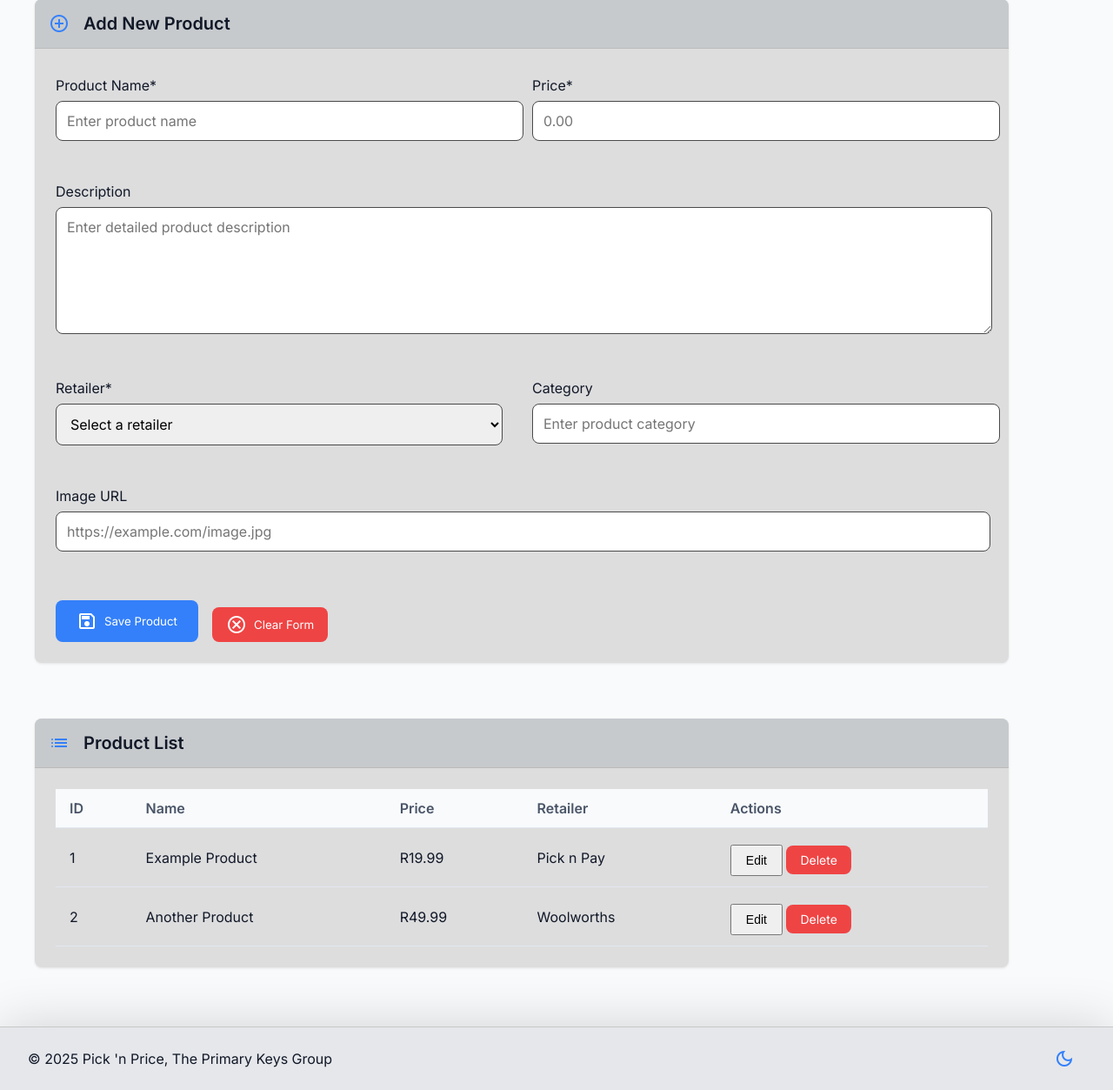
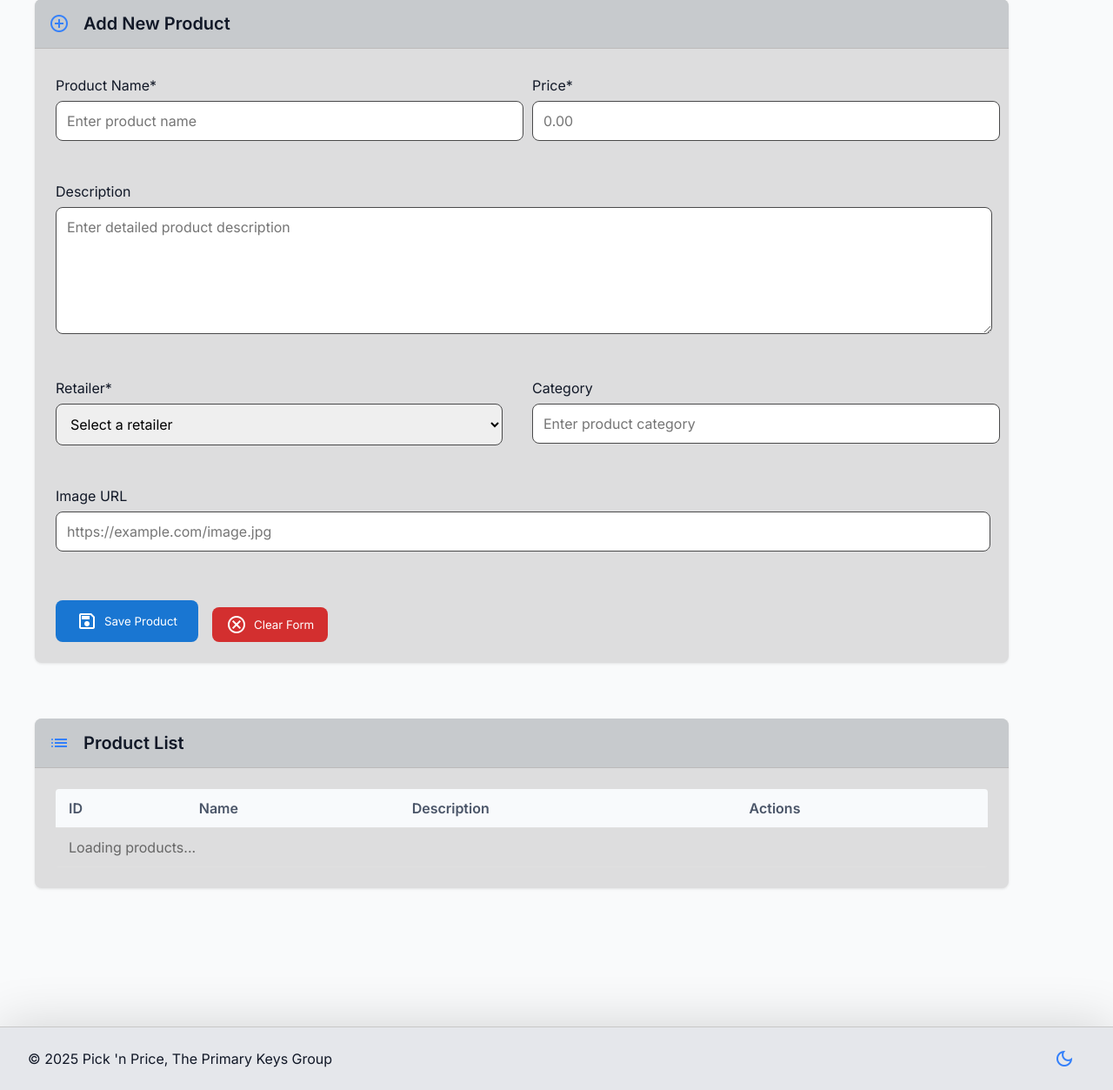
Before and after one commit to u23608821/COS221_Assignment_5, a PHP site: page /html/Admin_Products.html in a window 1280 px wide. Shown: the part 260-1513 px from the top of the page at 87% size. Run offline with PHP 8.4, Linux system fonts and the light colour scheme.

Commit message:
more admin functionality

```diff
--- a/src/public/html/Admin_Products.html
+++ b/src/public/html/Admin_Products.html
@@ -70,13 +70,10 @@
           <div class="form-row">
             <div class="form-group">
               <label for="product-retailer">Retailer*</label>
-              <select id="product-retailer" name="retailer_id" required>
-                <option value="">Select a retailer</option>
-                <option value="1">Pick n Pay</option>
-                <option value="2">Woolworths</option>
-                <option value="3">Checkers</option>
-                <option value="4">Spar</option>
-              </select>
+             <select id="product-retailer" name="retailer_id" required>
+    <option value="">Select a retailer</option>
+    <!-- Retailers will be loaded dynamically -->
+    </select>
             </div>
 
             <div class="form-group">
@@ -100,6 +97,7 @@
               Clear Form
             </button>
           </div>
+          <div id="productFormMessage" class="result-message"></div>
         </form>
       </div>
     </div>
@@ -113,24 +111,25 @@
       </div>
       <div class="card-content">
         <div class="table-responsive">
+           <div id="productListMessage" class="result-message"></div>
           <table class="product-table">
             <thead>
               <tr>
                 <th>ID</th>
                 <th>Name</th>
-                <th>Price</th>
-                <th>Retailer</th>
+                <th>Description</th>
                 <th>Actions</th>
               </tr>
             </thead>
             <tbody id="product-list">
               <!-- Product data will be loaded here via JavaScript -->
               <tr>
-                <td colspan="5" class="loading">Loading products...</td>
+                <td colspan="4" class="loading">Loading products...</td>
               </tr>
             </tbody>
           </table>
         </div>
+
       </div>
     </div>
   </main>
--- a/src/public/scripts/Admin_Products.js
+++ b/src/public/scripts/Admin_Products.js
@@ -5,6 +5,39 @@ const themeToggle = document.getElementById("themeToggle");
 const themeIcon = document.getElementById("themeIcon");
 const menuToggle = document.getElementById("menuToggle");
 const navLinks = document.getElementById("navLinks");
+
+
+function showSuccessMessage(elementId, message) {
+    const element = document.getElementById(elementId);
+    if (!element) return;
+
+    element.innerHTML = message;
+    element.className = 'result-message success';
+    element.style.display = 'block';
+
+    setTimeout(() => {
+        element.style.display = 'none';
+    }, 5000);
+}
+
+function showErrorMessage(elementId, message) {
+    const element = document.getElementById(elementId);
+    if (!element) return;
+
+    element.innerHTML = message;
+    element.className = 'result-message error';
+    element.style.display = 'block';
+
+    setTimeout(() => {
+        element.style.display = 'none';
+    }, 5000);
+}
+
+function getAdminApiKey() {
+    return localStorage.getItem('adminApiKey') ||
+           sessionStorage.getItem('adminApiKey') ||
+           getCookie('adminApiKey');
+}
 
 function updateIcon() {
   themeIcon.textContent = document.body.classList.contains("dark") ? "light_mode" : "dark_mode";
@@ -65,65 +98,278 @@ function getCookie(name) {
   return "";
 }
 
+// Product Form Handling
+document.getElementById('product-form').addEventListener('submit', async function(e) {
+    e.preventDefault();
 
-// Product Form Handling
-document.getElementById('product-form').addEventListener('submit', function(e) {
-  e.preventDefault();
+    const adminApiKey = getAdminApiKey();
+    if (!adminApiKey) {
+        showErrorMessage('productFormMessage', 'Admin session expired. Please log in again.');
+        return;
+    }
 
-  const formData = {
-    name: document.getElementById('product-name').value,
-    description: document.getElementById('product-description').value,
-    price: parseFloat(document.getElementById('product-price').value),
-    retailer_id: parseInt(document.getElementById('product-retailer').value),
-    image_url: document.getElementById('product-image').value,
-    category: document.getElementById('product-category').value
-  };
+    const formData = {
+        type: 'AddNewProduct',
+        apikey: adminApiKey,
+        name: document.getElementById('product-name').value.trim(),
+        description: document.getElementById('product-description').value.trim(),
+        price: parseFloat(document.getElementById('product-price').value),
+        retailer_id: parseInt(document.getElementById('product-retailer').value),
+        image_url: document.getElementById('product-image').value.trim(),
+        category: document.getElementById('product-category').value.trim()
+    };
 
-  // Here you would typically send this data to your backend
-  console.log('Form submitted:', formData);
+    // Validate required fields
+    if (!formData.name) {
+        showErrorMessage('productFormMessage', 'Product name is required');
+        return;
+    }
 
-  // Simulate successful submission
-  alert('Product saved successfully!');
-  this.reset();
+    // Validate retailer_id and price - both must be provided if either exists
+    if ((formData.retailer_id && !formData.price) || (!formData.retailer_id && formData.price)) {
+        showErrorMessage('productFormMessage', 'Both retailer and price must be provided together');
+        return;
+    }
 
-  // In a real app, you would refresh the product list here
-  // loadProducts();
+    try {
+        const response = await fetch('http://localhost:8000/api.php', {
+            method: 'POST',
+            headers: {
+                'Content-Type': 'application/json',
+            },
+            body: JSON.stringify(formData)
+        });
+
+        const result = await response.json();
+
+        if (result.status === 'success') {
+            let successMessage = 'Product added successfully!';
+            if (result.message.includes('updated')) {
+                successMessage = 'Product price updated for retailer!';
+            }
+            showSuccessMessage('productFormMessage', successMessage);
+            this.reset();
+            loadProducts(); // Refresh the product list
+        } else {
+            let errorMessage = result.message;
+            if (result.data) {
+                errorMessage += '<br><small>' + Object.values(result.data).join('<br>') + '</small>';
+            }
+            showErrorMessage('productFormMessage', errorMessage);
+        }
+    } catch (error) {
+        console.error('Error adding product:', error);
+        showErrorMessage('productFormMessage', 'Failed to add product. Please try again.');
+    }
 });
 
-// Function to load products (simulated)
-function loadProducts() {
-  // This would be an API call in a real application
-  setTimeout(() => {
+
+
+
+
+
+// Function to load products from API
+async function loadProducts() {
+    const adminApiKey = getAdminApiKey();
+    if (!adminApiKey) {
+        console.error('Admin not authenticated');
+        return;
+    }
+
     const productList = document.getElementById('product-list');
-    productList.innerHTML = `
-      <tr>
-        <td>1</td>
-        <td>Example Product</td>
-        <td>R19.99</td>
-        <td>Pick n Pay</td>
-        <td>
-          <button class="btn-sm">Edit</button>
-          <button class="btn-sm btn-danger">Delete</button>
-        </td>
-      </tr>
-      <tr>
-        <td>2</td>
-        <td>Another Product</td>
-        <td>R49.99</td>
-        <td>Woolworths</td>
-        <td>
-          <button class="btn-sm">Edit</button>
-          <button class="btn-sm btn-danger">Delete</button>
-        </td>
-      </tr>
-    `;
-  }, 500);
+    productList.innerHTML = '<tr><td colspan="5" class="loading">Loading products...</td></tr>';
+
+    try {
+        const response = await fetch('http://localhost:8000/api.php', {
+            method: 'POST',
+            headers: {
+                'Content-Type': 'application/json',
+            },
+            body: JSON.stringify({
+                type: 'getAllProducts',
+                apikey: adminApiKey
+
+            })
+        });
+
+        const result = await response.json();
+
+        if (result.status === 'success') {
+            renderProducts(result.data);
+        } else {
+            productList.innerHTML = '<tr><td colspan="4" class="error">Error loading products: ' + result.message + '</td></tr>';
+        }
+    } catch (error) {
+        console.error('Error loading products:', error);
+        productList.innerHTML = '<tr><td colspan="4" class="error">Failed to load products. Please try again.</td></tr>';
+    }
+}
+
+
+
+
+
+// Render products in the table
+function renderProducts(products) {
+    const productList = document.getElementById('product-list');
+
+    if (!products || products.length === 0) {
+        productList.innerHTML = '<tr><td colspan="4">No products found</td></tr>';
+        return;
+    }
+
+    let html = '';
+    products.forEach(product => {
+        html += `
+            <tr data-product-id="${product.id}">
+                <td>${product.id}</td>
+                <td>
+                    <span class="product-name">${product.name}</span>
+                    <input type="text" class="product-name-edit" value="${product.name}" style="display: none;">
+                </td>
+                <td>
+                    <span class="product-description">${product.description}</span>
+                    <input type="text" class="product-description-edit" value="${product.description}" style="display: none;">
+                </td>
+                <td class="actions">
+                    <button class="btn-sm btn-edit" onclick="toggleEditMode(this, ${product.id})">Edit</button>
+                    <button class="btn-sm btn-save" onclick="saveProduct(${product.id})" style="display: none;">Save</button>
+                    <button class="btn-sm btn-cancel" onclick="cancelEdit(${product.id})" style="display: none;">Cancel</button>
+                    <button class="btn-sm btn-danger" onclick="deleteProduct(${product.id})">Delete</button>
+                </td>
+            </tr>
+        `;
+    });
+
+    productList.innerHTML = html;
+}
+
+
+
+
+// Toggle edit mode for a product
+function toggleEditMode(button, productId) {
+    const row = button.closest('tr');
+    row.querySelector('.product-name').style.display = 'none';
+    row.querySelector('.product-description').style.display = 'none';
+    row.querySelector('.product-name-edit').style.display = 'inline-block';
+    row.querySelector('.product-description-edit').style.display = 'inline-block';
+    row.querySelector('.btn-edit').style.display = 'none';
+    row.querySelector('.btn-save').style.display = 'inline-block';
+    row.querySelector('.btn-cancel').style.display = 'inline-block';
+}
+
+// Cancel edit mode
+function cancelEdit(productId) {
+    const row = document.querySelector(`tr[data-product-id="${productId}"]`);
+    if (!row) return;
+
+    row.querySelector('.product-name').style.display = 'inline';
+    row.querySelector('.product-description').style.display = 'inline';
+    row.querySelector('.product-name-edit').style.display = 'none';
+    row.querySelector('.product-description-edit').style.display = 'none';
+    row.querySelector('.btn-edit').style.display = 'inline-block';
+    row.querySelector('.btn-save').style.display = 'none';
+    row.querySelector('.btn-cancel').style.display = 'none';
+}
+
+// Save product changes
+async function saveProduct(productId) {
+    const row = document.querySelector(`tr[data-product-id="${productId}"]`);
+    if (!row) return;
+
+    const newName = row.querySelector('.product-name-edit').value.trim();
+    const newDescription = row.querySelector('.product-description-edit').value.trim();
+
+    if (!newName) {
+        showErrorMessage('productListMessage', 'Product name cannot be empty');
+        return;
+    }
+
+    const adminApiKey = getAdminApiKey();
+    if (!adminApiKey) {
+        showErrorMessage('productListMessage', 'Admin session expired. Please log in again.');
+        return;
+    }
+
+    try {
+        const response = await fetch('http://localhost:8000/api.php', {
+            method: 'POST',
+            headers: {
+                'Content-Type': 'application/json',
+            },
+            body: JSON.stringify({
+                type: 'UpdateProduct',
+                apikey: adminApiKey,
+                product_id: productId,
+                name: newName,
+                description: newDescription
+            })
+        });
+
+        const result = await response.json();
+
+        if (result.status === 'success') {
+            showSuccessMessage('productListMessage', 'Product updated successfully!');
+            loadProducts(); // Refresh the list
+        } else {
+            showErrorMessage('productListMessage', result.message || 'Failed to update product');
+            cancelEdit(productId); // Revert changes
+        }
+    } catch (error) {
+        console.error('Error updating product:', error);
+        showErrorMessage('productListMessage', 'Failed to update product. Please try again.');
+        cancelEdit(productId); // Revert changes
+    }
+}
+
+// Delete a product
+async function deleteProduct(productId) {
+    if (!confirm('Are you sure you want to delete this product? This action cannot be undone.')) {
+        return;
+    }
+
+    const adminApiKey = getAdminApiKey();
+    if (!adminApiKey) {
+        showErrorMessage('productListMessage', 'Admin session expired. Please log in again.');
+        return;
+    }
+
+    try {
+        const response = await fetch('http://localhost:8000/api.php', {
+            method: 'POST',
+            headers: {
+                'Content-Type': 'application/json',
+            },
+            body: JSON.stringify({
+                type: 'deleteProduct',
+                apikey: adminApiKey,
+                product_id: productId
+            })
+        });
+
+        const result = await response.json();
+
+        if (result.status === 'success') {
+            showSuccessMessage('productListMessage', 'Product deleted successfully!');
+            loadProducts(); // Refresh the list
+        } else {
+            showErrorMessage('productListMessage', result.message || 'Failed to delete product');
+        }
+    } catch (error) {
+        console.error('Error deleting product:', error);
+        showErrorMessage('productListMessage', 'Failed to delete product. Please try again.');
+    }
 }
 
 // Initialize the page
 document.addEventListener('DOMContentLoaded', function() {
-  loadProducts();
+    loadProducts();
 });
+
+
+
+
 
 // Product Form Handling
 document.getElementById('product-form').addEventListener('submit', function(e) {
@@ -149,37 +395,64 @@ document.getElementById('product-form').addEventListener('submit', function(e) {
     // loadProducts();
   });
 
-  // Function to load products (simulated)
-  function loadProducts() {
-    // This would be an API call in a real application
-    setTimeout(() => {
-      const productList = document.getElementById('product-list');
-      productList.innerHTML = `
-        <tr>
-          <td>1</td>
-          <td>Example Product</td>
-          <td>R19.99</td>
-          <td>Pick n Pay</td>
-          <td>
-            <button class="btn-sm">Edit</button>
-            <button class="btn-sm btn-danger">Delete</button>
-          </td>
-        </tr>
-        <tr>
-          <td>2</td>
-          <td>Another Product</td>
-          <td>R49.99</td>
-          <td>Woolworths</td>
-          <td>
-            <button class="btn-sm">Edit</button>
-            <button class="btn-sm btn-danger">Delete</button>
-          </td>
-        </tr>
-      `;
-    }, 500);
-  }
+
 
   // Initialize the page
   document.addEventListener('DOMContentLoaded', function() {
     loadProducts();
+    loadRetailers();
   });
+
+
+  // Function to load retailers from API
+async function loadRetailers() {
+    const adminApiKey = getAdminApiKey();
+    if (!adminApiKey) {
+        console.error('Admin not authenticated');
+        return;
+    }
+
+    try {
+        const response = await fetch('http://localhost:8000/api.php', {
+            method: 'POST',
+            headers: {
+                'Content-Type': 'application/json',
+            },
+            body: JSON.stringify({
+                type: 'GetAllRetailers',
+                apikey: adminApiKey
+            })
+        });
+
+        const result = await response.json();
+
+        if (result.status === 'success') {
+            populateRetailerDropdown(result.data);
+        } else {
+            console.error('Error loading retailers:', result.message);
+        }
+    } catch (error) {
+        console.error('Error loading retailers:', error);
+    }
+}
+
+// Populate retailer dropdown
+function populateRetailerDropdown(retailers) {
+    const retailerSelect = document.getElementById('product-retailer');
+    if (!retailerSelect) return;
+
+    // Clear existing options except the first one
+    while (retailerSelect.options.length > 1) {
+        retailerSelect.remove(1);
+    }
+
+    // Add retailers from API
+    if (retailers && retailers.length > 0) {
+        retailers.forEach(retailer => {
+            const option = document.createElement('option');
+            option.value = retailer.id;
+            option.textContent = retailer.name;
+            retailerSelect.appendChild(option);
+        });
+    }
+}
--- a/src/public/styles/Admin_Product.css
+++ b/src/public/styles/Admin_Product.css
@@ -654,8 +654,11 @@
 
   /* Product Table Styles */
   .table-responsive {
-    overflow-x: auto;
-  }
+  max-height: 400px; /* adjust height as needed */
+  overflow-y: auto;
+
+  border-radius: 4px;
+}
 
   .product-table {
     width: 100%;
@@ -709,3 +712,158 @@
     text-decoration: underline;
     text-underline-offset: 4px;
   }
+
+/* Add these styles to your existing Admin_Product.css */
+.result-message {
+    display: none;
+    padding: 12px;
+    margin: 10px 0;
+    border-radius: 4px;
+    font-size: 14px;
+    transition: all 0.3s ease;
+}
+
+.result-message.success {
+    display: block;
+    background-color: #e8f5e9;
+    color: #2e7d32;
+    border-left: 4px solid #4caf50;
+}
+
+.result-message.error {
+    display: block;
+    background-color: #ffebee;
+    color: #c62828;
+    border-left: 4px solid #f44336;
+}
+
+.result-message small {
+    display: block;
+    font-size: 12px;
+    margin-top: 5px;
+    opacity: 0.8;
+}
+
+.loading {
+    text-align: center;
+    padding: 20px;
+    color: #666;
+}
+
+.error {
+    text-align: center;
+    padding: 20px;
+    color: #c62828;
+}
+
+.product-table {
+    width: 100%;
+    border-collapse: collapse;
+}
+
+.product-table thead th {
+  position: sticky;
+  top: 0;
+  background-color: #f8fafc; /* or #fff for light theme */
+  z-index: 1;
+}
+.dark .product-table thead th {
+  background-color: #2d3748;
+}
+
+.product-table th,
+.product-table td {
+    padding: 12px 15px;
+    text-align: left;
+    border-bottom: 1px solid #e0e0e0;
+}
+
+.product-table th {
+    background-color: #f5f5f5;
+    font-weight: 600;
+}
+
+.actions {
+    white-space: nowrap;
+}
+
+.btn-sm {
+    padding: 6px 12px;
+    font-size: 13px;
+    margin-right: 5px;
+}
+
+.btn-primary {
+    background-color: #1976d2;
+    color: white;
+}
+
+.btn-danger {
+    background-color: #d32f2f;
+    color: white;
+}
+
+.btn-edit {
+    background-color: #ff9800;
+    color: white;
+}
+
+.btn-save {
+    background-color: #388e3c;
+    color: white;
+}
+
+.btn-cancel {
+    background-color: #757575;
+    color: white;
+}
+
+.product-name-edit,
+.product-price-edit {
+    width: 100%;
+    padding: 5px;
+    box-sizing: border-box;
+}
+
+.dark .product-table th {
+    background-color: #333;
+}
+
+.dark .product-table td {
+    border-bottom-color: #444;
+}
+
+/* Scrollbar styling (light mode default) */
+.table-responsive::-webkit-scrollbar {
+  width: 10px;
+}
+
+.table-responsive::-webkit-scrollbar-track {
+  background: #f0f0f0;
+}
+
+.table-responsive::-webkit-scrollbar-thumb {
+  background-color: #a0aec0;
+  border-radius: 10px;
+  border: 2px solid #f0f0f0;
+}
+
+/* Scrollbar styling for dark mode */
+.dark .table-responsive::-webkit-scrollbar-track {
+  background: #2d3748;
+}
+
+.dark .table-responsive::-webkit-scrollbar-thumb {
+  background-color: #4a5568;
+  border: 2px solid #2d3748;
+}
+
+/* Firefox scrollbar styling */
+.table-responsive {
+  scrollbar-width: thin;
+  scrollbar-color: #a0aec0 #f0f0f0;
+}
+
+.dark .table-responsive {
+  scrollbar-color: #4a5568 #2d3748;
+}
```
